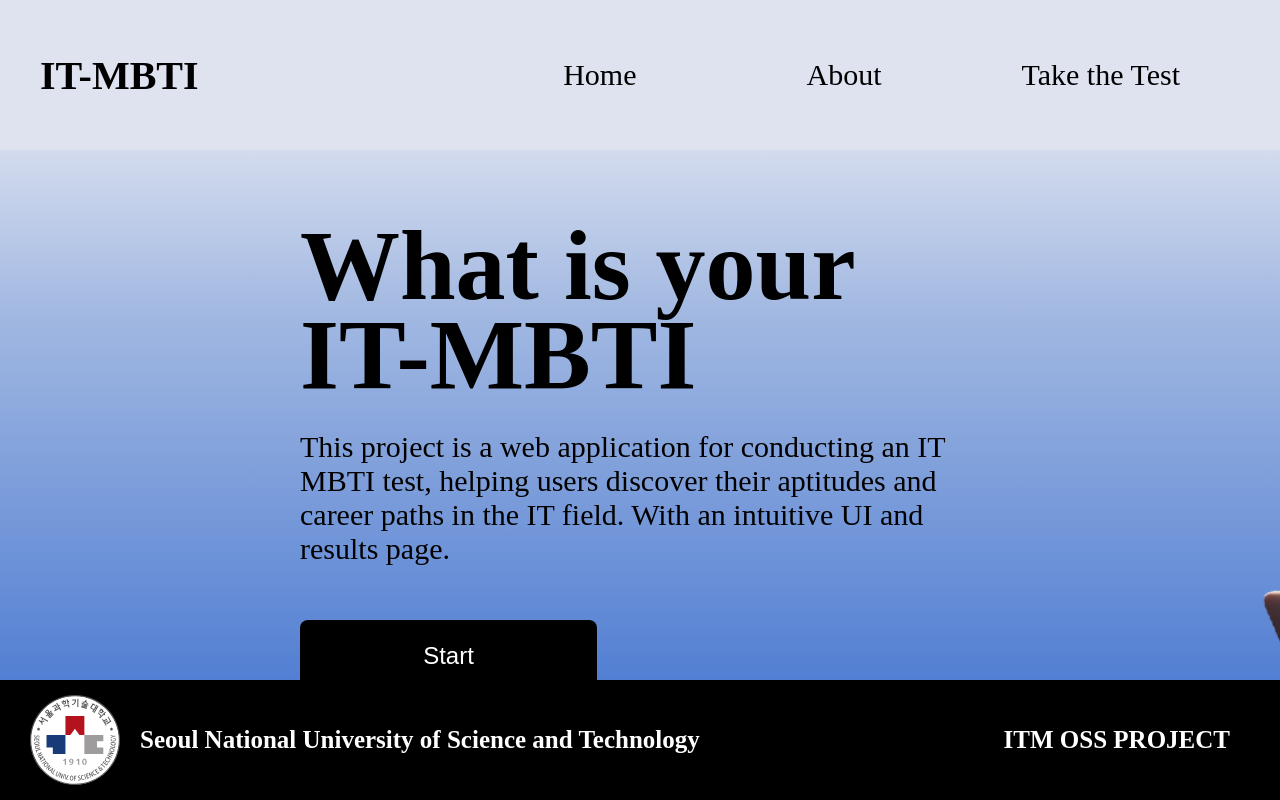
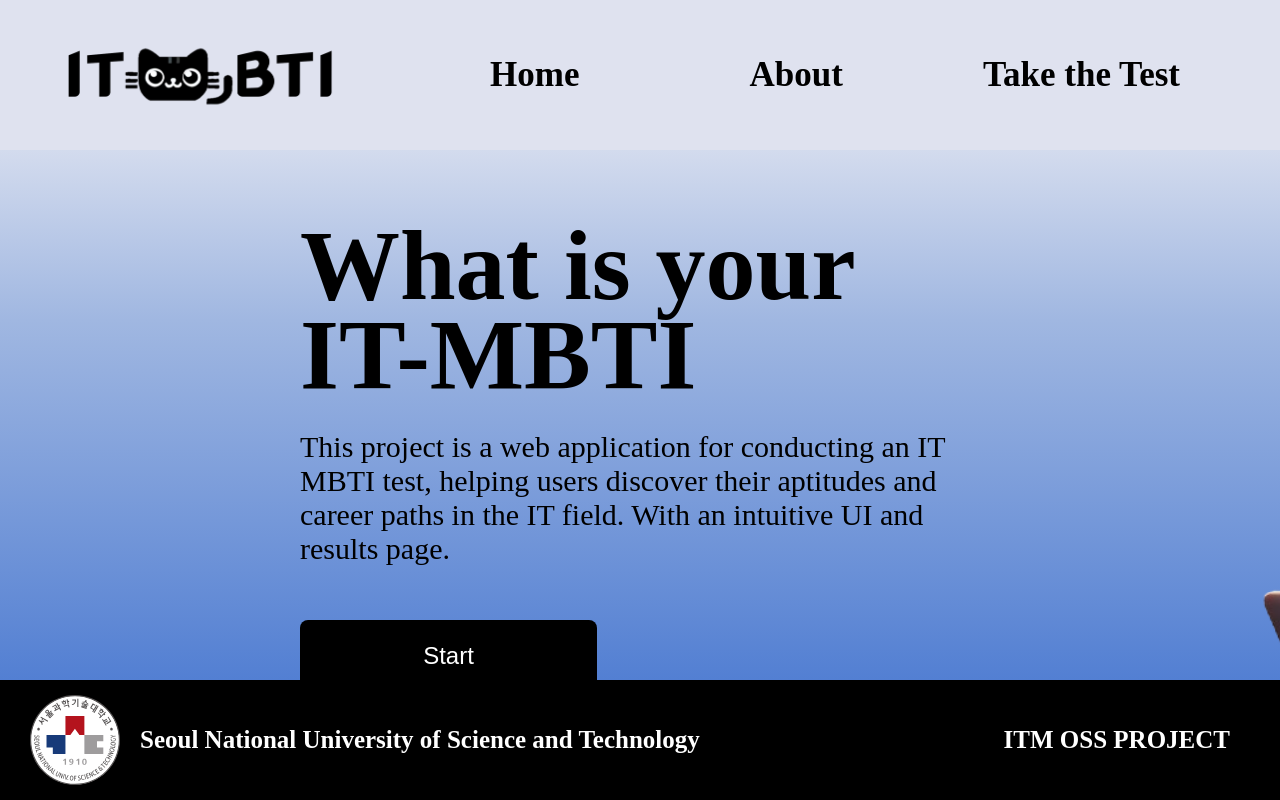
Before and after one commit to kimm00/IT-MBTI, a React (Create React App) app in the folder it-mbti/: page / in a window 1280 px wide. Shown: the top 800 px of the page. Built offline with nearby package versions, Linux system fonts and the light colour scheme.

Commit message:
design: update header.js

```diff
--- a/it-mbti/src/layout/header.js
+++ b/it-mbti/src/layout/header.js
@@ -27,10 +27,10 @@ const Logo = styled.div`
   display: flex;
   align-items: center;
 
-  h1 {
-    font-size: 40px;
-    margin-left: 40px;
-    cursor: pointer;
+  img {
+    width: 300px;
+    height: 80px;
+    margin-left: 50px;
   }
 
   @media (max-width: 768px) {
@@ -50,7 +50,8 @@ const Nav = styled.nav`
 `;
 
 const NavLink = styled(Link)`
-  font-size: 30px;
+  font-size: 35px;
+  font-weight: bold;
   color: black;
   text-decoration: none;
   transition: color 0.3s;
@@ -62,7 +63,8 @@ const NavLink = styled(Link)`
 `;
 
 const NavItem = styled.span`
-  font-size: 30px;
+  font-size: 35px;
+  font-weight: bold;
   color: black;
   cursor: pointer;
   transition: color 0.3s;
@@ -83,7 +85,7 @@ const Header = () => {
     <>
       <HeaderSection>
         <Logo>
-          <h1>IT-MBTI</h1>
+          <img src="/modal.png" alt="Logo Icon" />
         </Logo>
         <Nav>
           <NavLink to="/">Home</NavLink>
```
